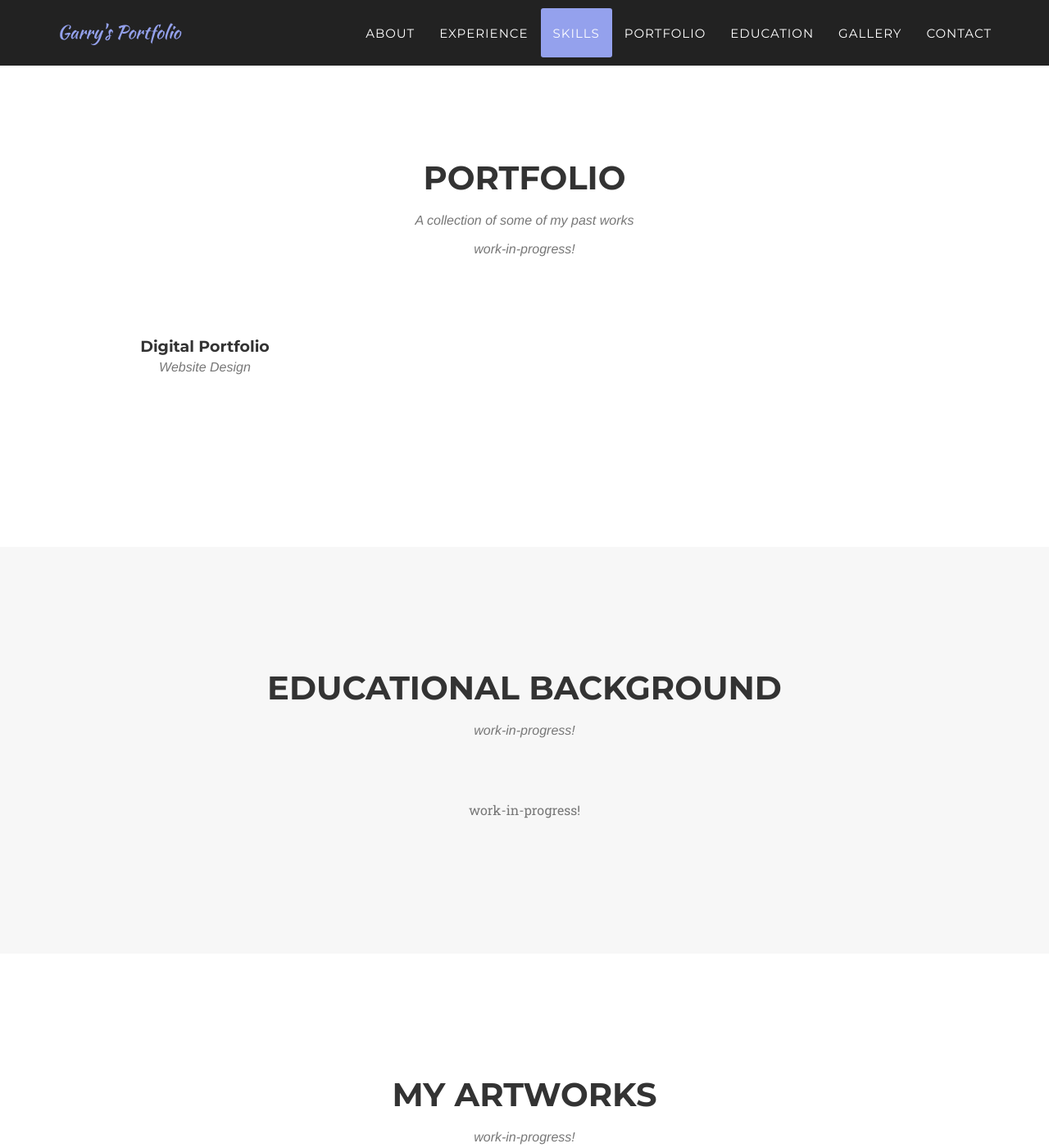
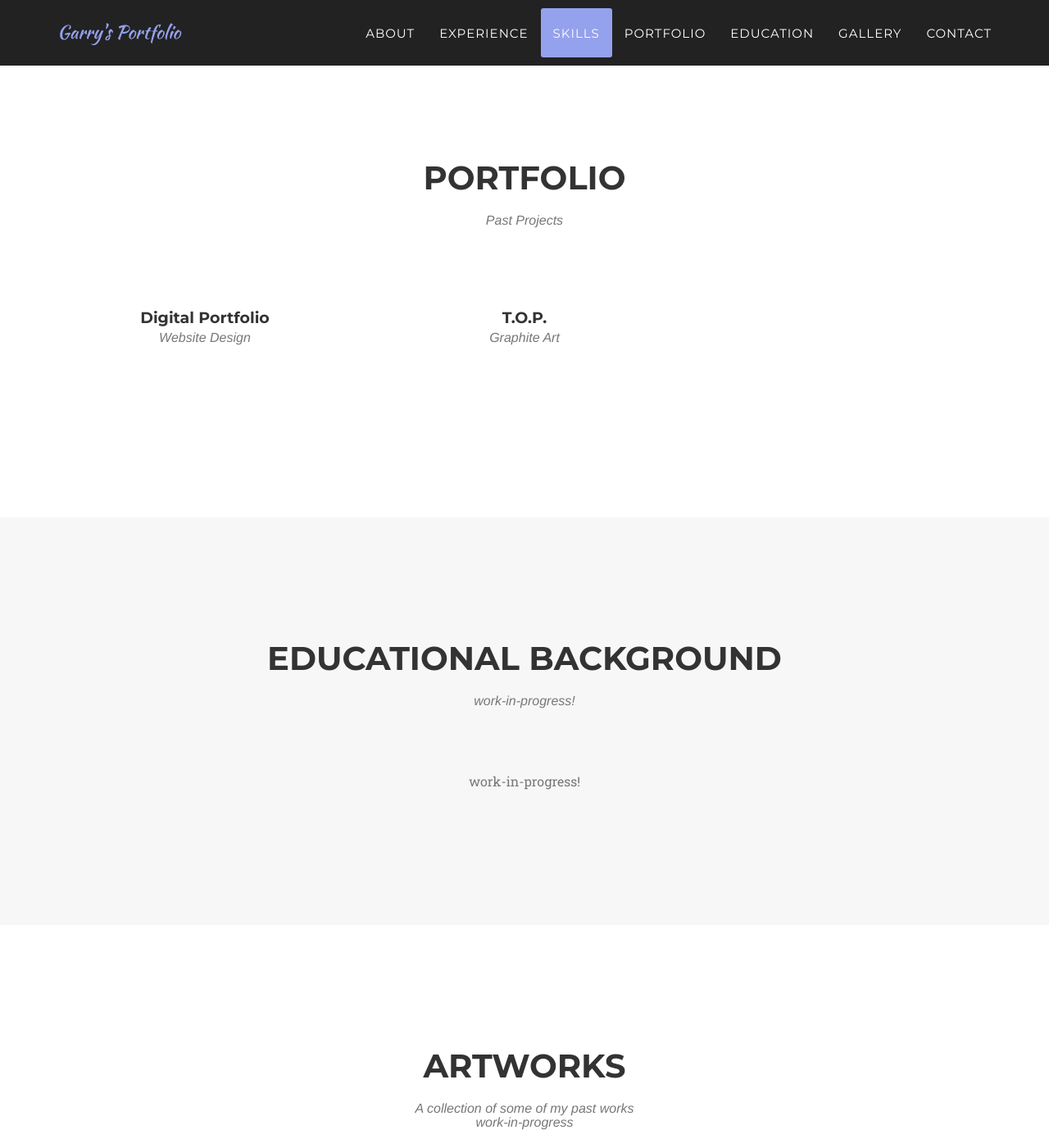
Before and after one commit to leoxovi/leoxovi.github.io, a Jekyll site: the page built from _posts/2020-06-20-project-1.markdown, in a window 1280 px wide and 1400 px high, scrolled down 5628 px. Shown: the whole window at 82% size. Built offline with Jekyll 4.4.1, drawn with Linux system fonts in a browser that asks for light colours; some web fonts are replaced; some of the changed text lies outside the part shown.

Commit message:
Various bug fixes

```diff
--- a/_config.yml
+++ b/_config.yml
@@ -25,9 +25,9 @@
 email: garryfung@u.nus.edu
 description: Welcome! This online portfolio is a pet project of mine during the Covid-19 circuit breaker period, experimenting with web development and UI/UX topics.
 # When Local Host
-#baseurl: ""
+baseurl: ""
 # When push to Git
-baseurl: "https://leoxovi.github.io/"
+#baseurl: "https://leoxovi.github.io/"
 
 # Team names, titles and social links
 people:
--- a/_includes/experience.html
+++ b/_includes/experience.html
@@ -45,7 +45,7 @@
                             </div>
                             <div class="timeline-panel">
                                 <div class="timeline-heading">
-                                    <h4>August 2016</h4>
+                                    <h4>August 2017</h4>
                                     <h4 class="subheading">DroneLive@Utown<br>Manpower Director</h4>
                                 </div>
                                 <div class="timeline-body">
--- a/_includes/gallery.html
+++ b/_includes/gallery.html
@@ -1,17 +1,31 @@
-<!-- education Section -->
+<!-- gallery Grid Section -->
     <section id="gallery">
         <div class="container">
             <div class="row">
                 <div class="col-lg-12 text-center">
-                    <h2 class="section-heading">My Artworks</h2>
-                    <h3 class="section-subheading text-muted">work-in-progress!</h3>
+                    <h2 class="section-heading">Artworks</h2>
+                    <h3 class="section-subheading text-muted">A collection of some of my past works<br>work-in-progress</h3>
                 </div>
             </div>
-
             <div class="row">
-                <div class="col-lg-8 col-lg-offset-2 text-center">
-                    <p class="large text-muted">work-in-progress!</p>
+<!--
+            {% for post in site.posts %}
+                <div class="col-md-4 col-sm-6 portfolio-item">
+                    <a href="#portfolioModal{{ post.modal-id }}" class="portfolio-link" data-toggle="modal">
+                        <div class="portfolio-hover">
+                            <div class="portfolio-hover-content">
+                                <i class="fa fa-plus fa-3x"></i>
+                            </div>
+                        </div>
+                        <img src="img/portfolio/{{ post.thumbnail }}" class="img-responsive img-centered" alt="">
+                    </a>
+                    <div class="portfolio-caption">
+                        <h4>{{ post.title }}</h4>
+                        <p class="text-muted">{{ post.subtitle }}</p>
+                    </div>
                 </div>
+            {% endfor %}
+-->
             </div>
         </div>
     </section>
--- a/_includes/modals.html
+++ b/_includes/modals.html
@@ -18,15 +18,15 @@
                             <p>{{ post.description }}</p>
                             <ul class="list-inline item-details">
                                 <li>Git:
-                                    <strong><a href="http://github.com/leoxovi/leoxovi.github.io">{{ post.git }}</a>
+                                    <strong><a href= {{ post.git }}>Click Here</a>
                                     </strong>
                                 </li>
                                 <li>Date:
-                                    <strong><a href="">{{ post.project-date }}</a>
+                                    <strong>{{ post.project-date }}
                                     </strong>
                                 </li>
                                 <li>Service:
-                                    <strong><a href="http://startbootstrap.com">{{ post.category }}</a>
+                                    <strong>{{ post.category }}
                                     </strong>
                                 </li>
                             </ul>
--- a/_includes/portfolio_grid.html
+++ b/_includes/portfolio_grid.html
@@ -4,7 +4,7 @@
             <div class="row">
                 <div class="col-lg-12 text-center">
                     <h2 class="section-heading">Portfolio</h2>
-                    <h3 class="section-subheading text-muted">A collection of some of my past works<br><br>work-in-progress!</h3>
+                    <h3 class="section-subheading text-muted">Past Projects</h3>
                 </div>
             </div>
             <div class="row">
--- a/_posts/2020-06-20-project-1.markdown
+++ b/_posts/2020-06-20-project-1.markdown
@@ -2,14 +2,15 @@
 title: Digital Portfolio
 subtitle: Website Design
 layout: default
+tag: Web Development
 modal-id: 1
 date: 2020-06-20
 img: Digital Portfolio.jpg
 thumbnail: Digital Portfolio-thumbnail.jpg
 alt: image-alt
-git: Hi
+git: https://www.github.com/leoxovi/leoxovi.github.io
 project-date: June 2020
-category: Web Development
+category: Portfolio
 description: During the Covid-19 Circuit Breaker period, I explored web development and UI/UX and developed an online portfolio.
 
 ---
```
Also changed, not shown: _posts/2016-07-20-project-2.markdown (added, +16 -0 lines), img/about/5new.jpg (added), img/art/TOP-thumbnail.jpg (added), img/art/TOP.jpg (added), img/portfolio/TOP-thumbnail.jpg (added), img/portfolio/TOP.jpg (added), img/team/1.jpg (deleted), img/team/2.jpg (deleted), img/team/3.jpg (deleted).
